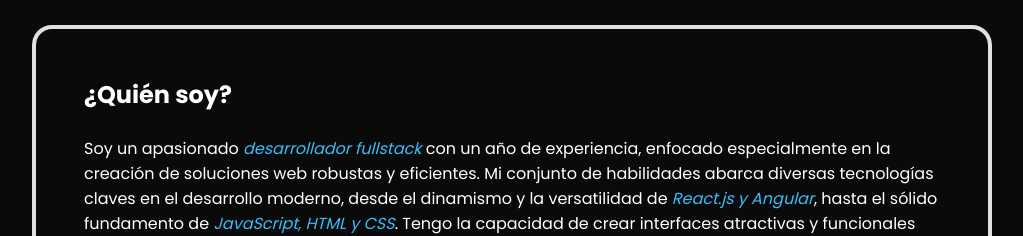
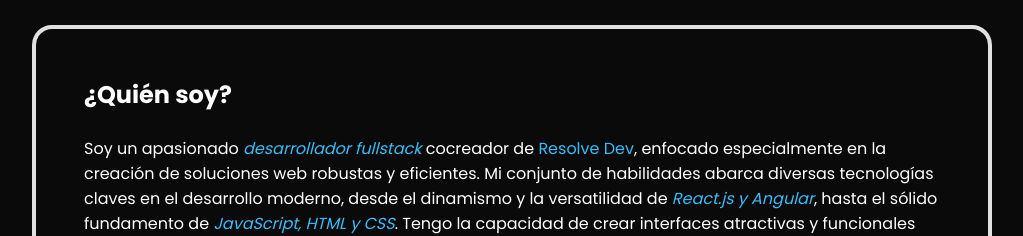
Before and after one commit to juanib12/portfolio, a React (Create React App) app: page / in a window 1280 px wide. Shown: the part 980-1216 px from the top of the page, without its empty margins (128-1151 px from the left). Built offline with nearby package versions, Linux system fonts and the light colour scheme.

Commit message:
add resolve dev link

```diff
--- a/src/components/AboutMe.js
+++ b/src/components/AboutMe.js
@@ -13,7 +13,7 @@ const AboutMe = () => {
         <div className="about_data_title">
           <h2>¿Quién soy?</h2>
           <span>
-            Soy un apasionado <em style={{ color: "rgb(56 189 248)" }}>desarrollador fullstack</em > con un año de experiencia, enfocado especialmente en la creaci&oacute;n de soluciones web robustas y eficientes.
+            Soy un apasionado <em style={{ color: "rgb(56 189 248)" }}>desarrollador fullstack</em > cocreador de <a href="https://www.resolvedev.com/" target="_blank" style={{ color: "rgb(56 189 248)" }}>Resolve Dev</a>, enfocado especialmente en la creaci&oacute;n de soluciones web robustas y eficientes.
             Mi conjunto de habilidades abarca diversas tecnolog&iacute;as claves en el desarrollo moderno, desde el dinamismo y la versatilidad de <em style={{ color: "rgb(56 189 248)" }}>React.js y Angular</em>,
             hasta el s&oacute;lido fundamento de <em style={{ color: "rgb(56 189 248)" }}>JavaScript, HTML y CSS</em>. Tengo la capacidad de crear interfaces atractivas y funcionales que cumplan con las necesidades del usuario.
             <br/><br/>
```
